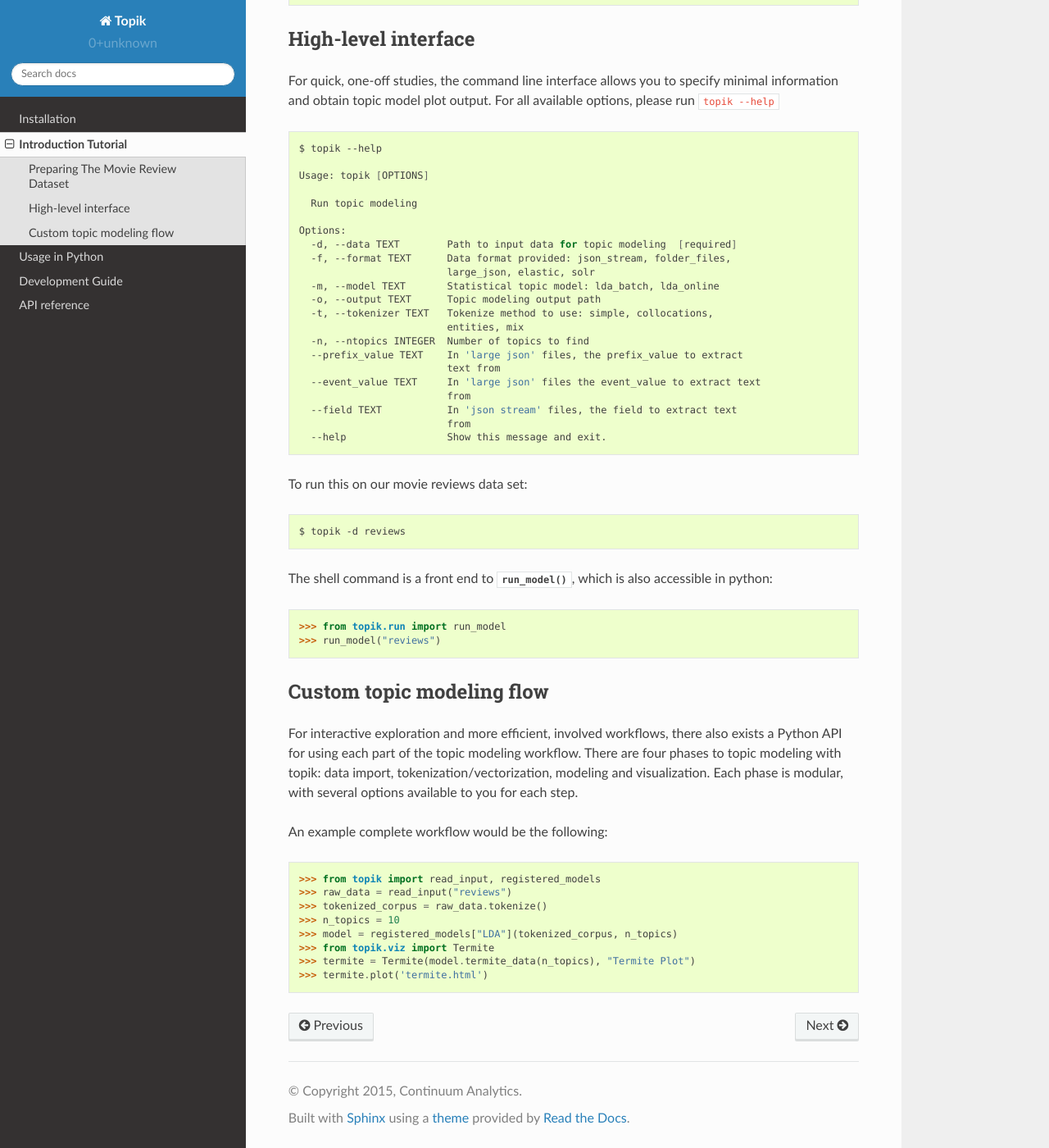
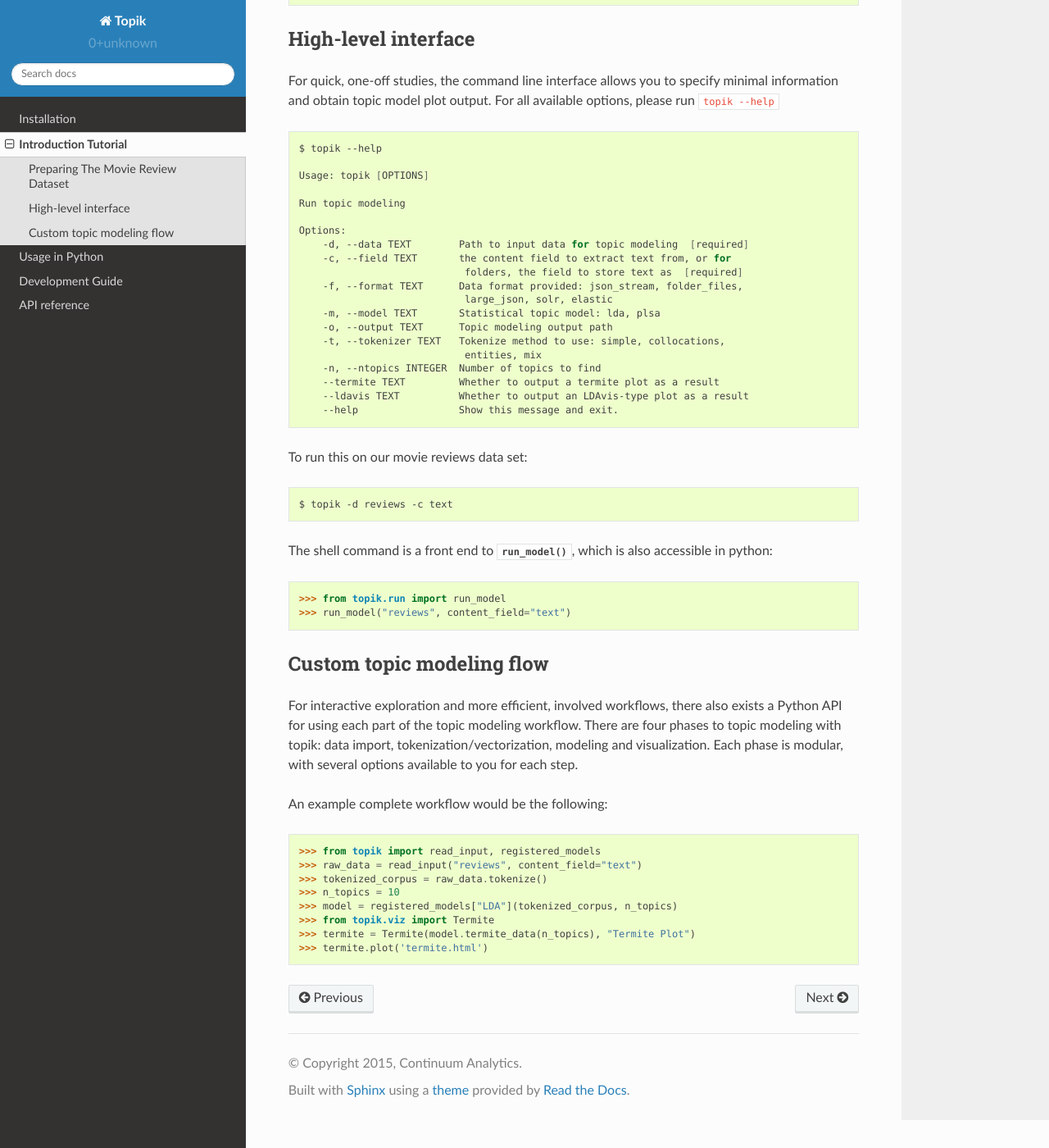
Before and after one commit to ContinuumIO/topik, a Sphinx documentation site: the page built from docs/example.rst, in a window 1280 px wide and 1400 px high, scrolled down 578 px. Shown: the whole window at 82% size. Built offline with Sphinx 7.4.7 and the Read the Docs theme 2.0.0, drawn with Linux system fonts in a browser that asks for light colours.

Commit message:
make content field required for cli and run_model.  Fix docs.

```diff
--- a/docs/example.rst
+++ b/docs/example.rst
@@ -45,30 +45,30 @@
 
     Usage: topik [OPTIONS]
 
-      Run topic modeling
+    Run topic modeling
 
     Options:
-      -d, --data TEXT        Path to input data for topic modeling  [required]
-      -f, --format TEXT      Data format provided: json_stream, folder_files,
-                             large_json, elastic, solr
-      -m, --model TEXT       Statistical topic model: lda_batch, lda_online
-      -o, --output TEXT      Topic modeling output path
-      -t, --tokenizer TEXT   Tokenize method to use: simple, collocations,
-                             entities, mix
-      -n, --ntopics INTEGER  Number of topics to find
-      --prefix_value TEXT    In 'large json' files, the prefix_value to extract
-                             text from
-      --event_value TEXT     In 'large json' files the event_value to extract text
-                             from
-      --field TEXT           In 'json stream' files, the field to extract text
-                             from
-      --help                 Show this message and exit.
+        -d, --data TEXT        Path to input data for topic modeling  [required]
+        -c, --field TEXT       the content field to extract text from, or for
+                                folders, the field to store text as  [required]
+        -f, --format TEXT      Data format provided: json_stream, folder_files,
+                                large_json, solr, elastic
+        -m, --model TEXT       Statistical topic model: lda, plsa
+        -o, --output TEXT      Topic modeling output path
+        -t, --tokenizer TEXT   Tokenize method to use: simple, collocations,
+                                entities, mix
+        -n, --ntopics INTEGER  Number of topics to find
+        --termite TEXT         Whether to output a termite plot as a result
+        --ldavis TEXT          Whether to output an LDAvis-type plot as a result
+        --help                 Show this message and exit.
+
 
 To run this on our movie reviews data set:
 
 .. code-block:: shell
 
-   $ topik -d reviews
+   $ topik -d reviews -c text
+
 
 The shell command is a front end to :func:`~.run_model`, which is also
 accessible in python:
@@ -76,7 +76,7 @@
 .. code-block:: python
 
    >>> from topik.run import run_model
-   >>> run_model("reviews")
+   >>> run_model("reviews", content_field="text")
 
 
 Custom topic modeling flow
@@ -93,7 +93,7 @@
 .. code-block:: python
 
    >>> from topik import read_input, registered_models
-   >>> raw_data = read_input("reviews")
+   >>> raw_data = read_input("reviews", content_field="text")
    >>> tokenized_corpus = raw_data.tokenize()
    >>> n_topics = 10
    >>> model = registered_models["LDA"](tokenized_corpus, n_topics)
```
Also changed, not shown: 1 other file.
